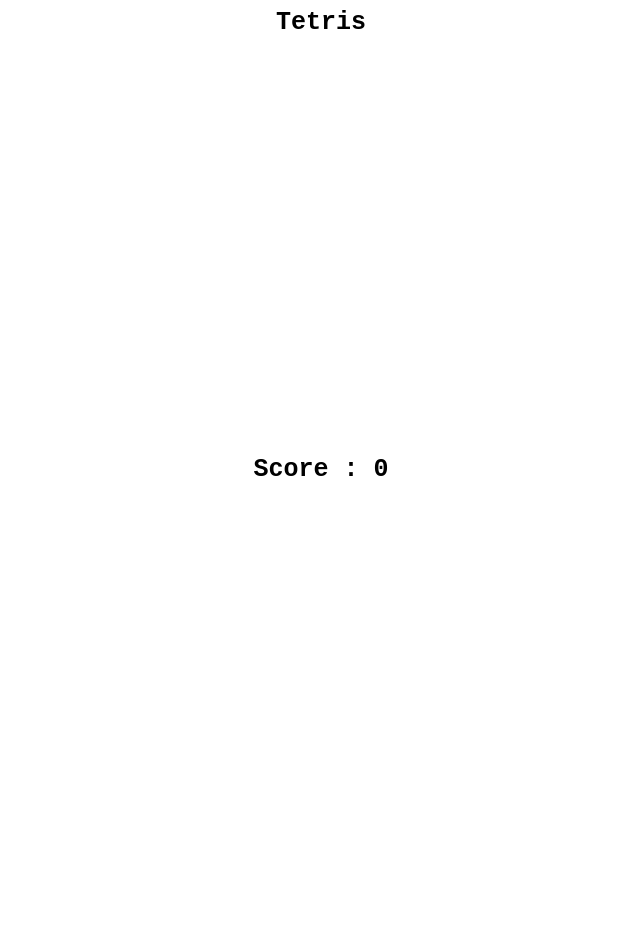
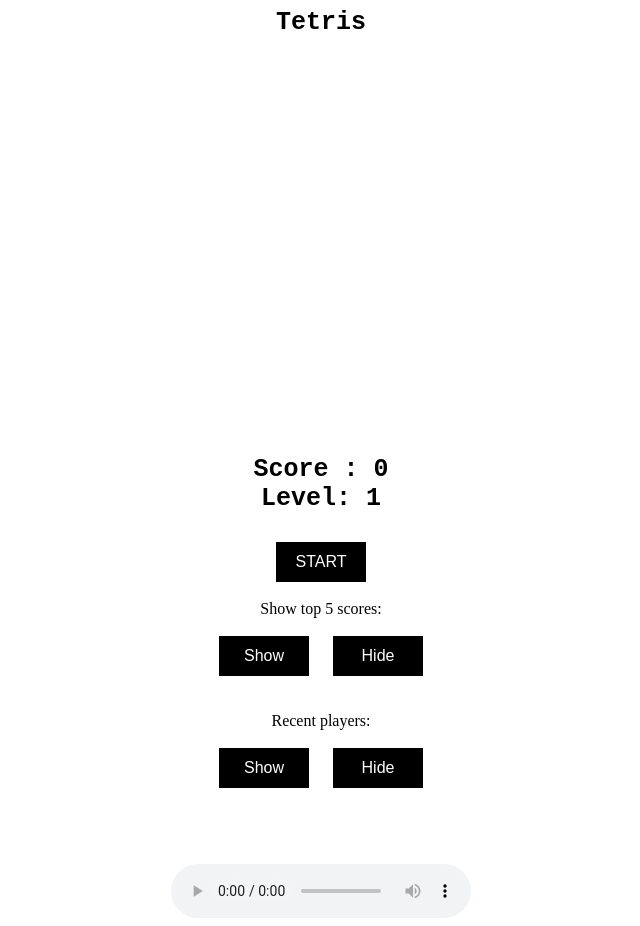
Before and after one commit to jelenaaaaaa/tetriswebproj, a plain HTML site: page index.html in a window 1280 px wide. Shown: the whole page, without its empty margins (319-959 px from the left). Before the commit the page ends 800 px from the top, so only its background shows below. Drawn offline with Linux system fonts and the light colour scheme.

Commit message:
update index-a

```diff
--- a/index.html
+++ b/index.html
@@ -2,10 +2,10 @@
 <head>
     <title>Tetris Game JS</title>
     <style>
-        #score{
+        #score,#level{
             display: inline-block;
         }
-        div{
+        .scoreLook{
             font-size: 25px;
             font-weight: bold;
             font-family: monospace;
@@ -15,15 +15,83 @@
             display: block;
             margin:0 auto;
         }
+        button,#startbutton{
+            background-color: black;
+            color: white;
+            border: none;
+            bottom: 0;
+            height: 40px;
+            font-size: 12pt;
+            width: 90px;
+            alignment: center;
+        }
+        button:hover{
+            background-color: #0000ff;
+        }
+        #startbutton:hover{
+            background-color: #f00;
+        }
+        #dataLook{
+            text-align: center;
+        }
+        #hiddenbutton
+        {
+            visibility: hidden;
+            display: block;
+        }
     </style>
 </head>
 <body>
-<div>Tetris</div><br>
+<div class="scoreLook">Tetris</div><br>
 <canvas id="tetris" width="200" height="400"></canvas>
-<div>
+
+<div class="scoreLook">
     Score : <div id="score">0</div>
+    <br>
+    Level: <div id="level">1</div>
+    <br><br>
+    <input type="button" name="startbtn" id="startbutton" value="START" onclick="drop()">
 </div>
+
+
+<div id="dataLook">
+<br>
+<label>Show top 5 scores:<br><br></label>
+<button id="showbutton">Show</button>
+<button id="clearbutton1" style="margin-left: 20px" onclick="clearData1()">Hide</button>
+
+<br><br>
+
+<div id="showScores"></div>
+<br>
+
+<label>Recent players:<br><br></label>
+<button id="showbuttonlast">Show</button>
+<button id="clearbutton2" style="margin-left: 20px" onclick="clearData2()">Hide</button>
+
+<br><br>
+
+<div id="showScoresLast"></div>
+
+<br>
+
+<div id="hiddenbutton">
+    <button id="rememberbutton" onclick="insertData()">Remember me!</button>
+</div>
+
+<div id="showAllScores"></div>
+</div>
+
+<div style="margin: 0 auto;display: table;">
+<audio controls loop style="">
+    <source src="Tetris.ogg" type="audio/ogg">
+    <source src="Tetris.mp3" type="audio/mpeg">
+    Your browser does not support the audio element.
+</audio>
+</div>
+
 <script src="tetrominoes.js"></script>
 <script src="tetris.js"></script>
+<script src="ajax.js"></script>
 </body>
 </html>
```
